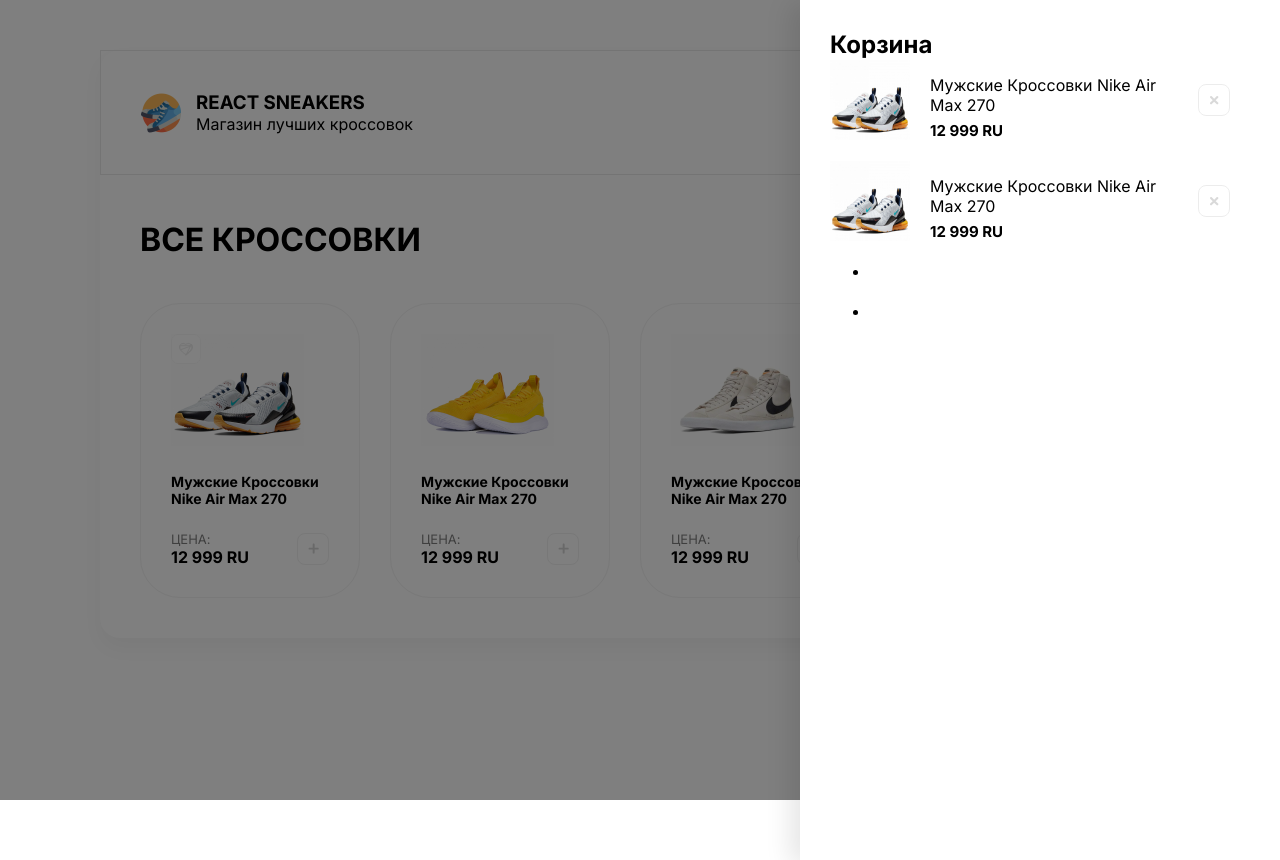
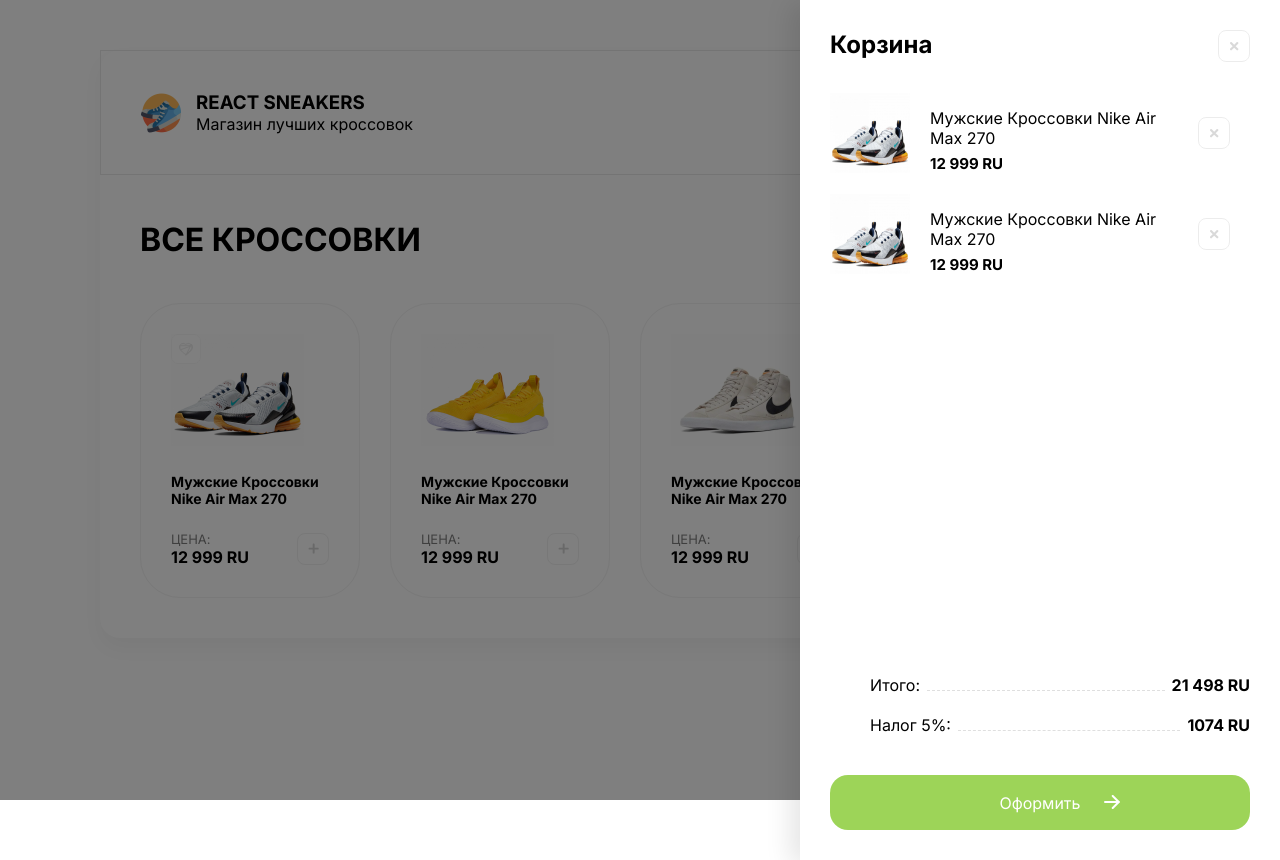
Before and after one commit to VitalikKolesnikov/react-sneakers, a React (Create React App) app: page / in a window 1280 px wide. Built offline with nearby package versions, Linux system fonts and the light colour scheme; grey boxes are pictures that could not be loaded.

Commit message:
Закончил вёрстку проекта

```diff
--- a/src/App.js
+++ b/src/App.js
@@ -5,7 +5,9 @@
     <div className="wrapper">
       <div className="overlay">
         <div className="drawer">
-          <h2>Корзина</h2>
+          <h2>Корзина
+          <img  className="removeBtn" src="/img/btn-remove.svg"></img>
+          </h2>
             <div className="items">
               <div className="cartItem">
                 <img width={80} height={80} src="/img/sneakers/1.jpg"/>
@@ -23,18 +25,21 @@
                 </div>
                 <img className="removeBtn" src="/img/btn-remove.svg"></img>
               </div>
+            </div>
+            <div className="cartTotalBlock">
               <ul>
-                <li>
-                  <span></span>
-                  <div></div>
-                  <b></b>
-                </li>
-                <li>
-                  <span></span>
-                  <div></div>
-                  <b></b>
-                </li>
+                  <li className="itemPrice">
+                    <span>Итого:</span>
+                    <div></div>
+                    <b>21 498 RU</b>
+                  </li>
+                  <li className="itemPrice">
+                    <span>Налог 5%:</span>
+                    <div></div>
+                    <b>1074 RU</b>
+                  </li>
               </ul>
+              <button className="greenButton">Оформить <img src="/img/arrow.svg" alt="Arrow"></img></button>
             </div>
         </div>
       </div>
--- a/src/index.scss
+++ b/src/index.scss
@@ -146,6 +146,8 @@
   }
 
   .drawer {
+  display: flex;
+  flex-direction: column;
   position: absolute;
   width: 420px;
   height: 100%;
@@ -153,16 +155,78 @@
   background: #FFFFFF;
   box-shadow: -10px 4px 24px rgba(0, 0, 0, 0.1);
   padding: 30px;
+  .items {
+    overflow: auto;
+    margin-bottom: 40px;
+  }
 
   h2 {
+    display: flex;
+    justify-content: space-between;
     margin: 0;
+    margin-bottom: 30px;
+    img {
+      cursor: pointer;
+    }
   }
+  }
+
+  .cartTotalBlock {
+    ul {
+      display: block;
+      margin-bottom: 40px;
+    }
+    li {
+      display: flex;
+      align-items: flex-end;
+      margin-bottom: 20px;
+    }
+    div {
+      flex: 1;
+      height: 1px;
+      border-bottom: 1px dashed #DFDFDF;
+      position: relative;
+      top: -4px;
+      margin: 0 7px;
+    }
+
+    .greenButton {
+      position: relative;
+      &:hover {
+        img {
+          transform: translateX(5px);
+        }
+      }
+      img {
+        position: absolute;
+        margin-right: 100px;
+        right: 30px;
+        top: 20px;
+        transition: transform 0.2s ease-in-out;
+      }
+    }
+  }
+
+  .greenButton {
+      width: 100%;
+      height: 55px;
+      background: #9DD458;
+      border-radius: 18px;
+      border: 0;
+      color: #fff;
+      font-size: 16px;
+      font-weight: 500px;
+      cursor: pointer;
+      &:hover {
+        background: lighten( #9DD458, 5%);
+    }
   }
 
   .cartItem {
     display: flex;
     align-items: center;
     margin-bottom: 20px;
+    overflow: hidden;
     p {
       margin-bottom: 5px;
       font-size: 16px;
@@ -186,3 +250,13 @@
       opacity: 1;
     }
   }
+
+  .itemPrice {
+    display: flex;
+    align-items: flex-end;
+    margin-bottom: 20px;
+  }
+
+  .items {
+    flex: 1;
+  }
```
Also changed, not shown: public/img/arrow.svg (added).
